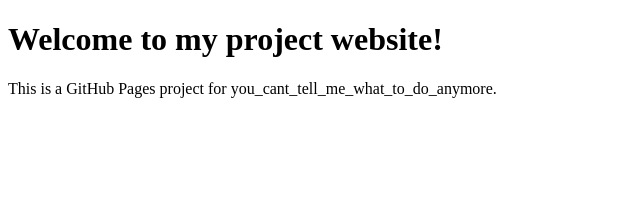
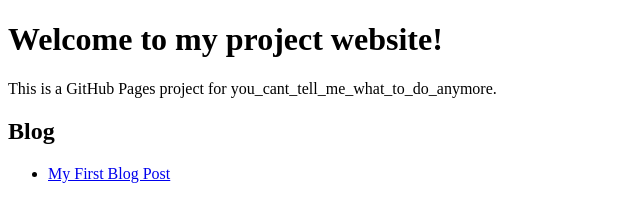
Before and after one commit to Kat-Kozy/YCTMWTDA, a plain HTML site: page index.html in a window 1280 px wide. Shown: the whole page, without its empty margins (0-640 px from the left). Drawn offline with Linux system fonts and the light colour scheme.

Commit message:
Update index.html

```diff
--- a/index.html
+++ b/index.html
@@ -10,3 +10,10 @@
     <p>This is a GitHub Pages project for you_cant_tell_me_what_to_do_anymore.</p>
 </body>
 </html>
+
+
+    <h2>Blog</h2>
+    <ul>
+      <li><a href="post1.md">My First Blog Post</a></li>
+      <!-- Add more posts as you go -->
+    </ul>
```
